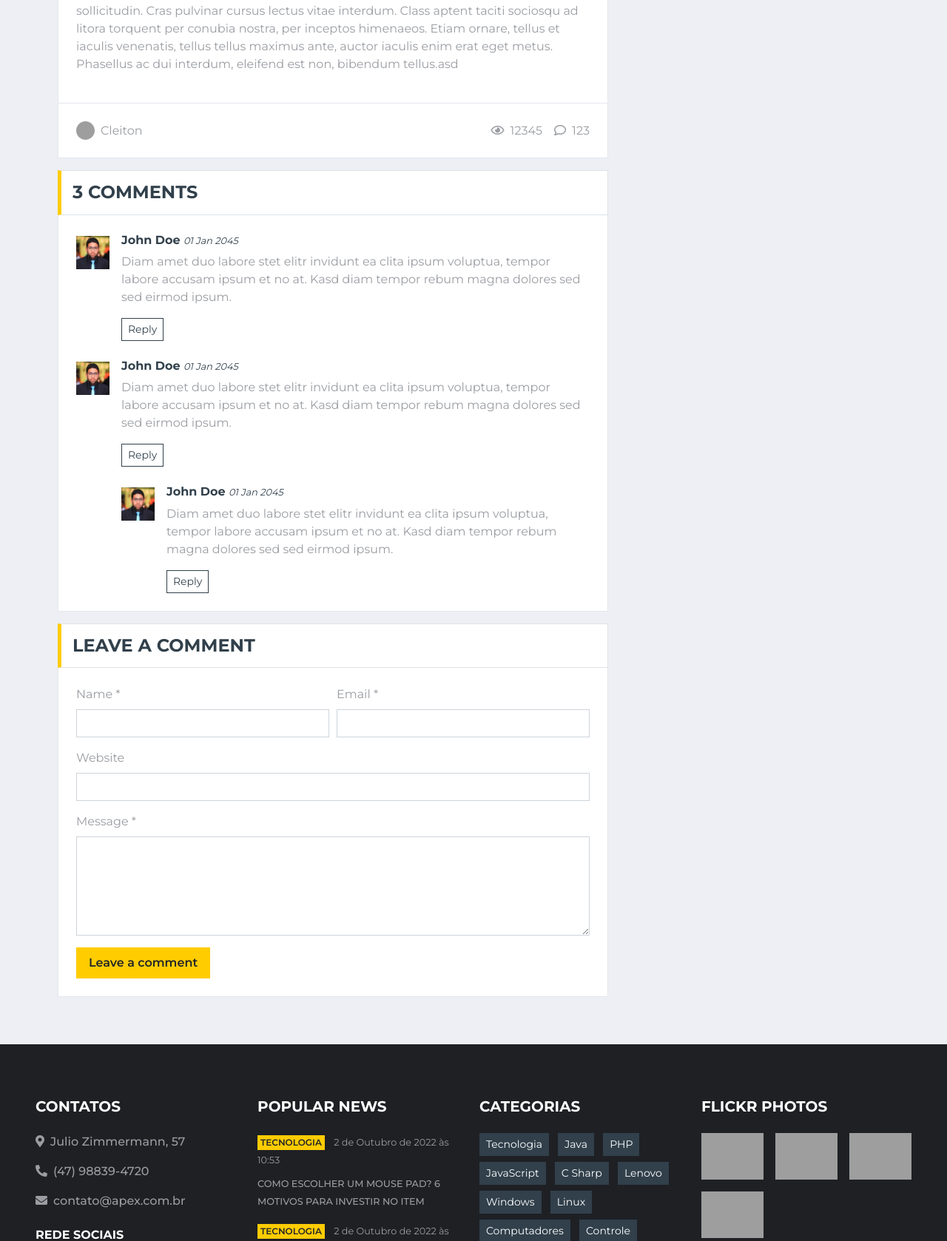
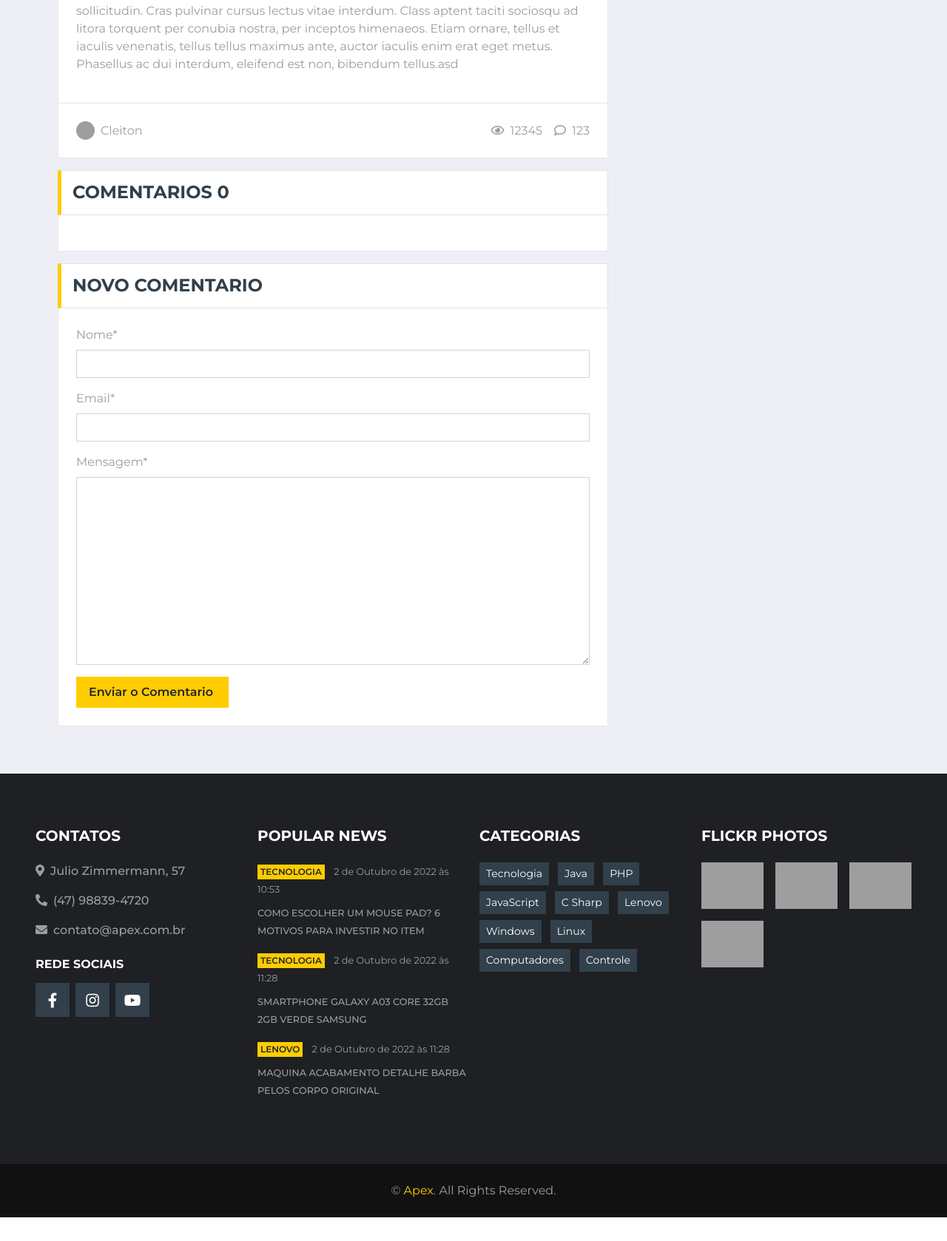
Before and after one commit to CleitonSilvaPaes/projeto_apex_noticias, a Django app: page /artigo/2 in a window 1280 px wide. Shown: the part 1786-3464 px from the top of the page at 74% size. After the commit the page ends 3432 px from the top, so only its background shows below. Run offline with Django 4.2, Linux system fonts and the light colour scheme; data comes from the database, SQL or seed files in the repository; both versions use the stored data as it was after the commit; some libraries are stand-ins or nearby versions; grey boxes are pictures that could not be loaded.

Commit message:
feat: compo de comentario funcional

```diff
--- /dev/null
+++ b/setup/artigo/forms.py
@@ -0,0 +1,9 @@
+
+from .models import Comentario
+from django import forms
+
+
+class ComentarioForm(forms.ModelForm):
+    class Meta:
+       model = Comentario
+       fields = ('nome', 'email', 'mensagem')
--- a/setup/artigo/models.py
+++ b/setup/artigo/models.py
@@ -35,6 +35,21 @@ class Artigo(models.Model):
     def __str__(self) -> str:
         return f'{self.titulo} - {self.autor}'
 
+class Comentario(models.Model):
+    artigo = models.ForeignKey(Artigo, on_delete=models.CASCADE, related_name='comentarios')
+    nome = models.CharField(max_length=80)
+    email = models.EmailField()
+    mensagem = models.TextField()
+    created_on = models.DateTimeField(auto_now_add=True)
+    ativo = models.BooleanField(default=False)
+
+    class Meta:
+        ordering = ['created_on']
+
+    def __str__(self):
+        return f'Comentario :- {self.mensagem} por {self.nome}'
+
+
 class ControleViews(models.Model):
     artigo_id = models.ForeignKey(Artigo, on_delete=models.CASCADE)
     clicks = models.IntegerField()
--- a/setup/artigo/urls.py
+++ b/setup/artigo/urls.py
@@ -3,5 +3,7 @@ from . import views
 
 urlpatterns = [
     path('<int:id>', views.get_artigo, name='artigo'),
+    path('addcoment/<int:id>', views.add_comentario, name='comentarios'),
     path('', views.get_artigo, name='artigo')
+
 ]
--- a/setup/artigo/views.py
+++ b/setup/artigo/views.py
@@ -1,6 +1,6 @@
-from webbrowser import get
 from django.shortcuts import render, redirect
 from portal.views import create_context_base
+from .forms import ComentarioForm
 from .models import *
 
 # Create your views here.
@@ -8,6 +8,7 @@ def get_artigo(request, id=None):
     template_artigo = 'artigo/artigo.html'
 
     context = create_context_base()
+    context['comentarioForm'] = ComentarioForm
 
     if id != None:
         if Artigo.objects.filter(id=id).exists():
@@ -15,6 +16,8 @@ def get_artigo(request, id=None):
         # mas para evita de fazer uma nova requisição ao banco de dados e feita dessa maneira
         # context['noticia'] = context['noticias'].get(id=id)
             context['noticia'] = context['noticias'].get(id=id)
+            comentarios_list = context['noticia'].comentarios.filter(ativo=True)
+            context['comentarios'] = comentarios_list
 
             return render(request, template_artigo, context)
     else:
@@ -23,3 +26,14 @@ def get_artigo(request, id=None):
         return render(request, template_artigo, context)
 
     return redirect('index')
+
+def add_comentario(request, id):
+    if request.method == 'POST':
+        form = ComentarioForm(request.POST)
+        print(f" =================================== {request.POST}")
+        if form.is_valid():
+            novo_comentario = form.save(commit=False)
+            novo_comentario.artigo = Artigo.objects.get(id=id)
+            novo_comentario.save()
+
+    return redirect('artigo', id=id)
--- a/setup/setup/settings.py
+++ b/setup/setup/settings.py
@@ -38,6 +38,7 @@ INSTALLED_APPS = [
     'django.contrib.sessions',
     'django.contrib.messages',
     'django.contrib.staticfiles',
+    'crispy_forms',
     'portal',
     'artigo',
 ]
@@ -133,3 +134,4 @@ MEDIA_URL = '/media/'
 # https://docs.djangoproject.com/en/4.1/ref/settings/#default-auto-field
 
 DEFAULT_AUTO_FIELD = 'django.db.models.BigAutoField'
+CRISPY_TEMPLATE_PACK = 'bootstrap4'
--- a/setup/templates/partials/comment_new_list.html
+++ b/setup/templates/partials/comment_new_list.html
@@ -1,40 +1,21 @@
 {% load static %}
+{% load crispy_forms_tags %}
 {% block content %}
 <!-- Comment List Start -->
                     <div class="mb-3">
                         <div class="section-title mb-0">
-                            <h4 class="m-0 text-uppercase font-weight-bold">3 Comments</h4>
+                            <h4 class="m-0 text-uppercase font-weight-bold">Comentarios {{comentarios.count}}
+                            </h4>
                         </div>
                         <div class="bg-white border border-top-0 p-4">
-                            <div class="media mb-4">
-                                <img src="img/user.jpg" alt="Image" class="img-fluid mr-3 mt-1" style="width: 45px;">
-                                <div class="media-body">
-                                    <h6><a class="text-secondary font-weight-bold" href="">John Doe</a> <small><i>01 Jan 2045</i></small></h6>
-                                    <p>Diam amet duo labore stet elitr invidunt ea clita ipsum voluptua, tempor labore
-                                        accusam ipsum et no at. Kasd diam tempor rebum magna dolores sed sed eirmod ipsum.</p>
-                                    <button class="btn btn-sm btn-outline-secondary">Reply</button>
-                                </div>
-                            </div>
-                            <div class="media">
-                                <img src="img/user.jpg" alt="Image" class="img-fluid mr-3 mt-1" style="width: 45px;">
-                                <div class="media-body">
-                                    <h6><a class="text-secondary font-weight-bold" href="">John Doe</a> <small><i>01 Jan 2045</i></small></h6>
-                                    <p>Diam amet duo labore stet elitr invidunt ea clita ipsum voluptua, tempor labore
-                                        accusam ipsum et no at. Kasd diam tempor rebum magna dolores sed sed eirmod ipsum.</p>
-                                    <button class="btn btn-sm btn-outline-secondary">Reply</button>
-                                    <div class="media mt-4">
-                                        <img src="img/user.jpg" alt="Image" class="img-fluid mr-3 mt-1"
-                                            style="width: 45px;">
-                                        <div class="media-body">
-                                            <h6><a class="text-secondary font-weight-bold" href="">John Doe</a> <small><i>01 Jan 2045</i></small></h6>
-                                            <p>Diam amet duo labore stet elitr invidunt ea clita ipsum voluptua, tempor
-                                                labore accusam ipsum et no at. Kasd diam tempor rebum magna dolores sed sed
-                                                eirmod ipsum.</p>
-                                            <button class="btn btn-sm btn-outline-secondary">Reply</button>
-                                        </div>
+                            {% for item in comentarios %}
+                                <div class="media mb-4">
+                                    <div class="media-body">
+                                        <h6><a class="text-secondary font-weight-bold" href="">{{item.nome}}</a> <small><i>{{item.created_on}}</i></small></h6>
+                                        <p>{{item.mensagem | linebreaks}}</p>
                                     </div>
                                 </div>
-                            </div>
+                            {% endfor %}
                         </div>
                     </div>
                     <!-- Comment List End -->
@@ -42,36 +23,14 @@
                     <!-- Comment Form Start -->
                     <div class="mb-3">
                         <div class="section-title mb-0">
-                            <h4 class="m-0 text-uppercase font-weight-bold">Leave a comment</h4>
+                            <h4 class="m-0 text-uppercase font-weight-bold">Novo Comentario</h4>
                         </div>
                         <div class="bg-white border border-top-0 p-4">
-                            <form>
-                                <div class="form-row">
-                                    <div class="col-sm-6">
-                                        <div class="form-group">
-                                            <label for="name">Name *</label>
-                                            <input type="text" class="form-control" id="name">
-                                        </div>
-                                    </div>
-                                    <div class="col-sm-6">
-                                        <div class="form-group">
-                                            <label for="email">Email *</label>
-                                            <input type="email" class="form-control" id="email">
-                                        </div>
-                                    </div>
-                                </div>
-                                <div class="form-group">
-                                    <label for="website">Website</label>
-                                    <input type="url" class="form-control" id="website">
-                                </div>
-
-                                <div class="form-group">
-                                    <label for="message">Message *</label>
-                                    <textarea id="message" cols="30" rows="5" class="form-control"></textarea>
-                                </div>
+                            <form action="{% url 'comentarios' noticia.id %}" method="post">
+                                {% csrf_token %}
+                                {{comentarioForm | crispy}}
                                 <div class="form-group mb-0">
-                                    <input type="submit" value="Leave a comment"
-                                        class="btn btn-primary font-weight-semi-bold py-2 px-3">
+                                    <input type="submit" value="Enviar o Comentario " class="btn btn-primary font-weight-semi-bold py-2 px-3">
                                 </div>
                             </form>
                         </div>
```
Also changed, not shown: setup/artigo/admin.py (+18 -1 lines), setup/artigo/migrations/0004_comentario.py (added), setup/db.sqlite3.
